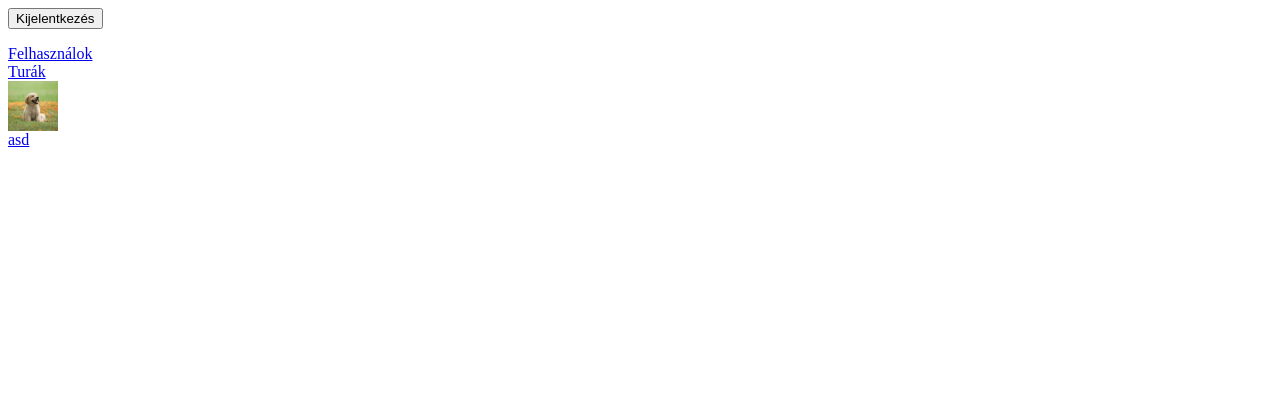
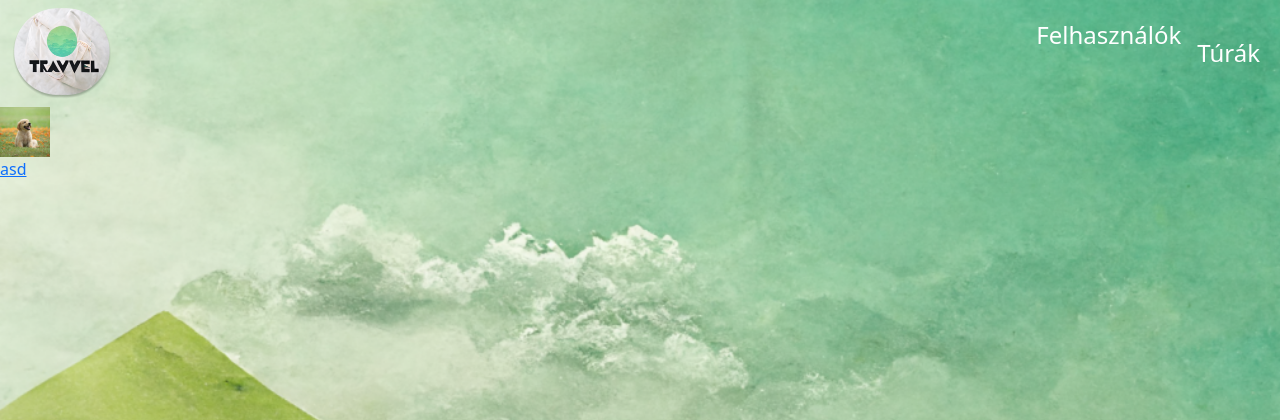
Before and after one commit to vecsandris/evVegiProjekt, a PHP site: page /frontend/adminFelulet.php?adminmenu=1 in a window 1280 px wide. Shown: the top 420 px of the page. Run offline with PHP 8.4, Linux system fonts and the light colour scheme; data comes from the database, SQL or seed files in the repository.

Commit message:
adminfelulet design, fooldal kartya leiras

```diff
--- a/frontend/adminFelulet.php
+++ b/frontend/adminFelulet.php
@@ -1,12 +1,51 @@
 <?php
 include("../server/classes.php");
 ?>
-<form action="" method="post">
-<button type="submit" class="w-100 btn btn-primary" name = "kilep">Kijelentkezés</button>
-</form>
+<head>
+    <meta charset="UTF-8">
+    <meta http-equiv="X-UA-Compatible" content="IE=edge">
+    <meta name="viewport" content="width=device-width, initial-scale=1.0">
+    <title>Admin Felület</title>
+    <link rel="stylesheet" href="https://cdn.jsdelivr.net/npm/bootstrap-icons@1.10.3/font/bootstrap-icons.css">
+    <link href="https://cdn.jsdelivr.net/npm/bootstrap@5.3.0-alpha1/dist/css/bootstrap.min.css" rel="stylesheet" integrity="sha384-GLhlTQ8iRABdZLl6O3oVMWSktQOp6b7In1Zl3/Jr59b6EGGoI1aFkw7cmDA6j6gD" crossorigin="anonymous">
+    <link rel="stylesheet" href="../style.css">
+    <link rel="shortcut icon" href="../kepek/profilkepek/logo.png" type="image/x-icon">
+</head>
+<body style = "display: block; padding-top: 0; padding-bottom: 0; background-image: url('../kepek/profilKepek/background2.png');">
 
- <a href="?adminmenu=1">Felhasználok</a><br>
- <a href="?adminmenu=2">Turák</a><br>
+ <nav class="navbar navbar-expand-lg fs-4">
+  <div class="container-fluid">
+   <img src="../kepek/profilKepek/logo.png" alt="Oldal logo" style="width:100px;" class="rounded-pill float-start">
+    <button class="navbar-toggler" type="button" data-bs-toggle="collapse" data-bs-target="#navbarSupportedContent" aria-controls="navbarSupportedContent" aria-expanded="false" aria-label="Toggle navigation">
+      <span class="navbar-toggler-icon"></span>
+    </button>
+    <div class="collapse navbar-collapse text-center" id = "navbarSupportedContent">
+      <ul class="navbar-collapse navbar-nav justify-content-end">
+        <li class="nav-item">
+        <a href="?adminmenu=1" class = "nav-link text-white" role="button" aria-expanded="false">Felhasználók</a><br>
+        </li>
+        <li class="nav-item">
+        <a href="?adminmenu=2" class = "nav-link text-white" role="button" aria-expanded="false">Túrák</a>
+        </li>
+          <?php
+                  if(isset($_SESSION['nev'])){
+                ?>
+                  <li class = "nav-item p-2">
+                      <form action="" method="post">
+                        <button type="submit" class="btn btn-primary" name = "kilep">Kijelentkezés</button>
+                      </form>
+                  </li>
+                <?php
+                  }
+                ?>
+      </ul>
+    </div>
+  </div>
+</nav>
+
+
+<script src="https://cdn.jsdelivr.net/npm/bootstrap@5.3.0-alpha1/dist/js/bootstrap.bundle.min.js" integrity="sha384-w76AqPfDkMBDXo30jS1Sgez6pr3x5MlQ1ZAGC+nuZB+EYdgRZgiwxhTBTkF7CXvN" crossorigin="anonymous"></script>
+</body>
 <?php
     if(isset($_POST["kilep"]))
     {   session_unset();
--- a/frontend/fooldal.php
+++ b/frontend/fooldal.php
@@ -30,7 +30,7 @@
         <li class="nav-item">
           <a class="nav-link text-white" href="../frontend/turak.php">Túrák</a>
         </li>
-        <li class="nav-item dropdown">
+        <li class="nav-item">
           <a class="nav-link text-white" href="../frontend/informaciok.php" role="button" aria-expanded="false">
             Információ
           </a>
@@ -40,7 +40,7 @@
           if($_SESSION["nev"] == "admin")
           {
         print("
-        <li class='nav-item dropdown'>
+        <li class='nav-item'>
           <a class='nav-link text-white' href='../frontend/adminFelulet.php' role='button' aria-expanded='false'>
             Adminfelület
           </a>
```
